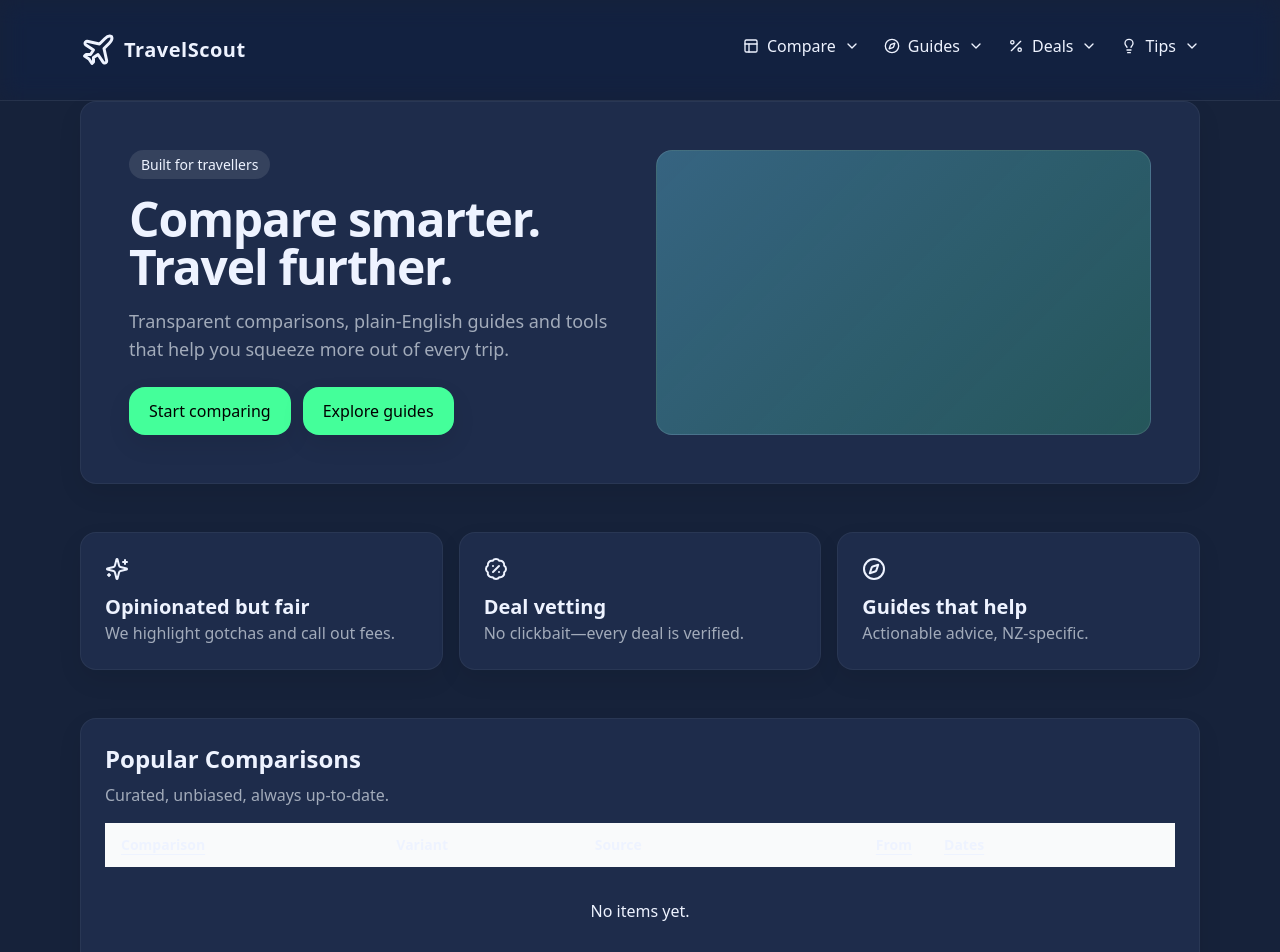
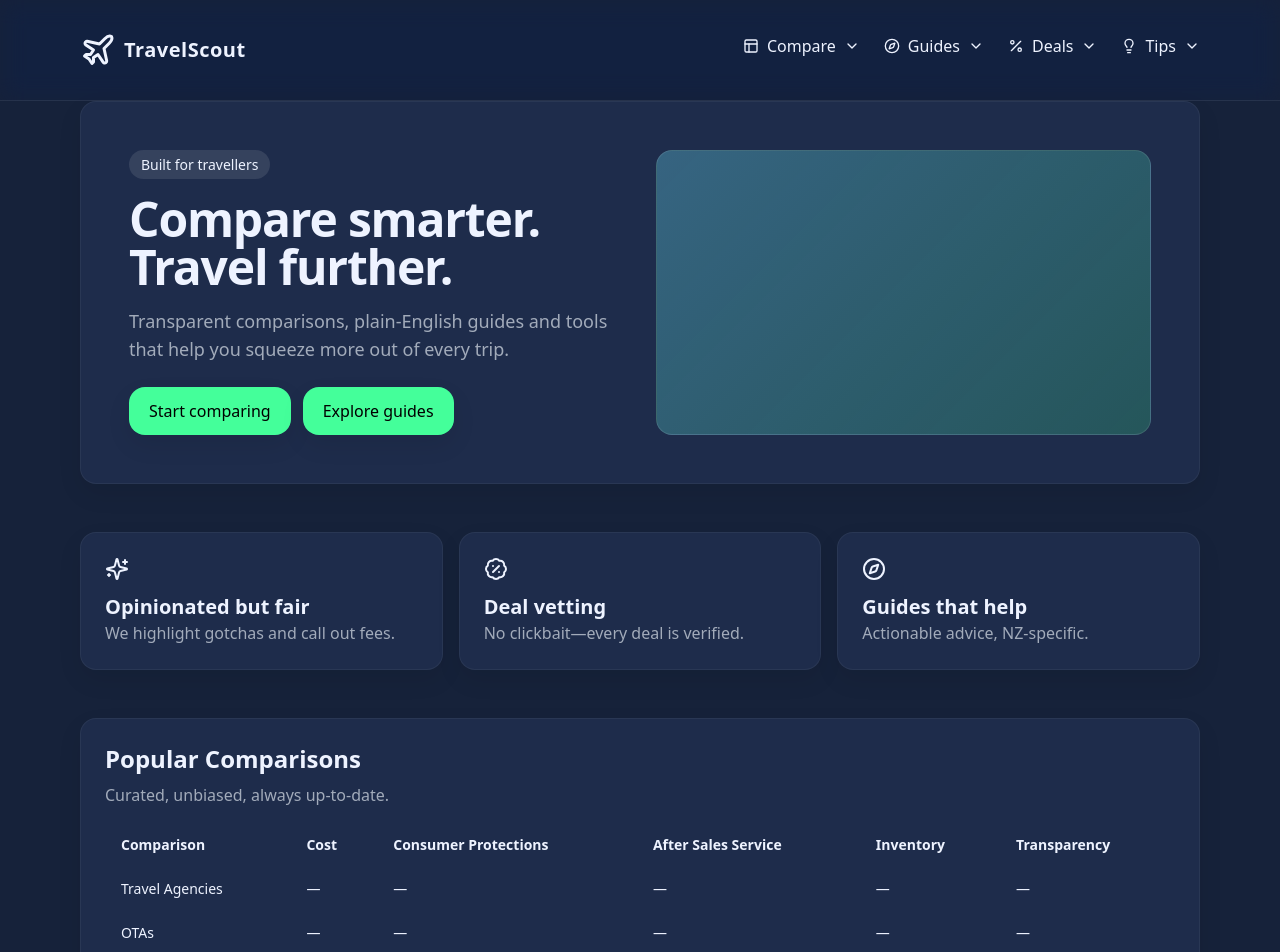
Before and after one commit to BrettWS2025/travelscout, a Next.js app: page / in a window 1280 px wide. Shown: the top 952 px of the page. Built offline with nearby package versions, Linux system fonts and the light colour scheme.

Commit message:
Update page.tsx

```diff
--- a/app/page.tsx
+++ b/app/page.tsx
@@ -5,29 +5,50 @@ import type { ProductOffer } from "@/lib/products";
 import { TopDestinationsTable } from "@/components/TopDestinationsTable";
 import { TopDealsTable } from "@/components/TopDealsTable";
 
-// Minimal placeholder data for the "Popular Comparisons" table.
-// You can leave this empty and it will show the built-in empty state.
+// Popular Comparisons — same 6-column layout as the Agencies/OTAs/Direct table.
+// Placeholder rows included so the table renders immediately (edit when ready).
 const popularComparisonRows: ProductOffer[] = [
-  // Example rows (delete or replace):
-  // {
-  //   id: "cmp-001",
-  //   vendor: "TravelScout",
-  //   brand: "Air NZ vs Qantas",
-  //   title: "AKL → SYD (Economy)",
-  //   priceMin: 329,
-  //   currency: "NZD",
-  //   dateText: "Oct–Dec 2025",
-  //   url: "/compare/flights#akl-syd-economy",
-  // },
+  {
+    id: "cmp-agencies",
+    vendor: "Travel Agencies",
+    url: "#",
+    priceText: "—",   // Cost
+    policy: "—",      // Consumer Protections
+    title: "—",       // After Sales Service
+    destination: "—", // Inventory
+    brand: "—",       // Transparency
+  },
+  {
+    id: "cmp-otas",
+    vendor: "OTAs",
+    url: "#",
+    priceText: "—",
+    policy: "—",
+    title: "—",
+    destination: "—",
+    brand: "—",
+  },
+  {
+    id: "cmp-direct",
+    vendor: "Direct Booking",
+    url: "#",
+    priceText: "—",
+    policy: "—",
+    title: "—",
+    destination: "—",
+    brand: "—",
+  },
 ];
 
+// Six columns matching the travel agencies/OTAs/direct page.
+// We map to existing keys so no custom cell renderers are needed (keeps this page as an RSC).
 const popularComparisonColumns: ProductsColumn[] = [
-  { key: "title",     header: "Comparison", sortable: true },
-  { key: "brand",     header: "Variant" },
-  { key: "vendor",    header: "Source" },
-  { key: "price",     header: "From", sortable: true, align: "right" },
-  { key: "dateRange", header: "Dates", sortable: true },
-  { key: "link" }, // no visible header (icon-only link)
+  { key: "vendor",      header: "Comparison",           sortable: false },
+  { key: "price",       header: "Cost",                 sortable: false, align: "left" },
+  { key: "policy",      header: "Consumer Protections", sortable: false },
+  { key: "title",       header: "After Sales Service",  sortable: false },
+  { key: "destination", header: "Inventory",            sortable: false },
+  { key: "brand",       header: "Transparency",         sortable: false },
 ];
 
 export default function Home() {
@@ -36,7 +57,7 @@ export default function Home() {
       <Hero />
       <FeatureCards />
 
-      {/* Existing: Popular Comparisons */}
+      {/* Popular Comparisons — now matches the 6-column layout and uses tone="onDark" */}
       <section className="card p-6">
         <h2 className="text-2xl font-semibold mb-2">Popular Comparisons</h2>
         <p style={{ color: "var(--muted)" }} className="mb-4">
@@ -45,10 +66,13 @@ export default function Home() {
         <ProductsTable
           rows={popularComparisonRows}
           columns={popularComparisonColumns}
+          maxColumns={6}
+          emptyText="No comparison rows yet."
+          tone="onDark"
         />
       </section>
 
-      {/* New: Top Destinations (shows further down the page) */}
+      {/* Top Destinations */}
       <section className="card p-6">
         <h2 className="text-2xl font-semibold mb-2">Top Destinations</h2>
         <p style={{ color: "var(--muted)" }} className="mb-4">
@@ -57,7 +81,7 @@ export default function Home() {
         <TopDestinationsTable />
       </section>
 
-      {/* New: Top Deals */}
+      {/* Top Deals */}
       <section className="card p-6">
         <h2 className="text-2xl font-semibold mb-2">Top Deals</h2>
         <p style={{ color: "var(--muted)" }} className="mb-4">
```
